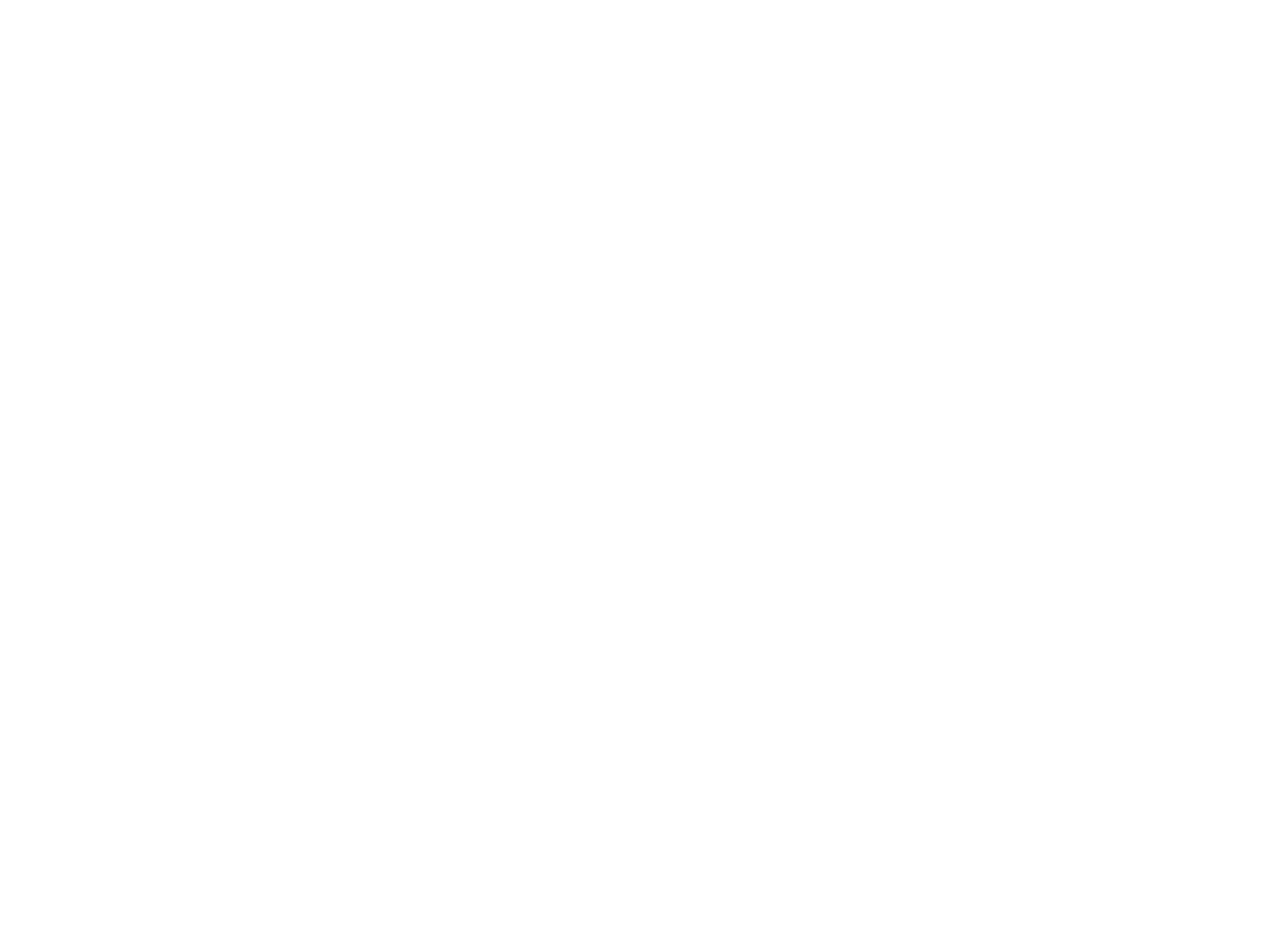
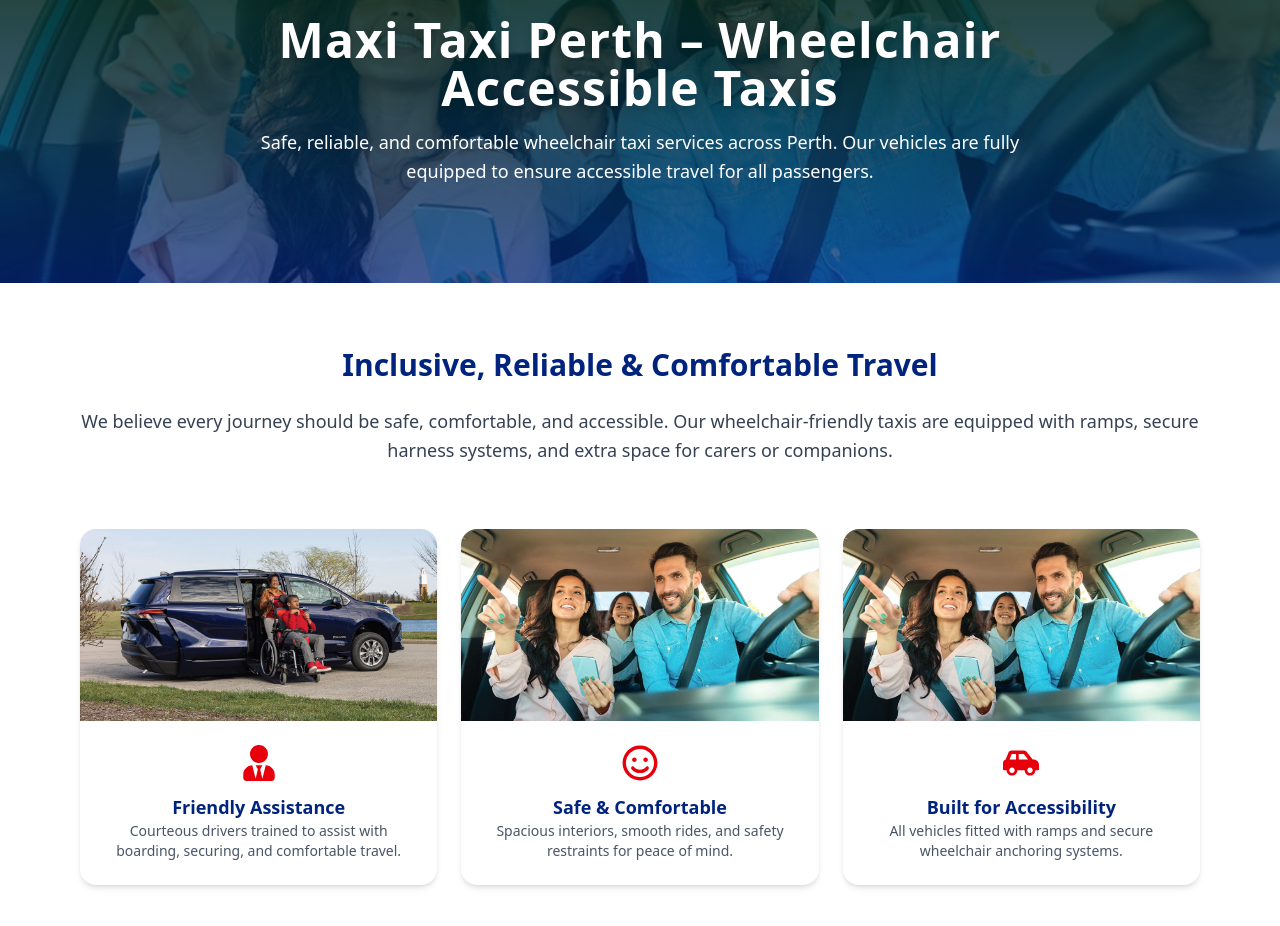
Before and after one commit to Raisul-24/comfort-maxitaxi-client, a React (Vite) app: page /wheelchair-accessible in a window 1280 px wide. Before the commit this address had no page. Shown: the part 160-1086 px from the top of the page. Before the commit the page ends 800 px from the top, so only its background shows below. Built offline with nearby package versions, Linux system fonts and the light colour scheme.

Commit message:
added acceable wheelchair page

```diff
--- a/src/Pages/BabyCapsule.jsx
+++ b/src/Pages/BabyCapsule.jsx
@@ -1,6 +1,7 @@
 import React from "react";
 import { FaTaxi, FaCheckCircle, FaUserTie, FaClock } from "react-icons/fa";
 import b2 from "/images/b2.jpeg";
+import { FaPhoneVolume } from "react-icons/fa6";
 
 const BabyCapsuleTaxi = () => {
     const services = [
@@ -134,16 +135,33 @@
                 </div>
             </div>
             {/* Booking Info Section */}
-            <div className="py-16">
-                <div className="max-w-7xl mx-auto px-4 md:px-8 text-center">
-                    <h2 className="text-2xl md:text-3xl font-bold text-[#00247D] mb-6">
+            <div className="hero max-w-7xl mx-auto py-16 px-4">
+                            <div className="hero-content flex-col md:flex-row-reverse">
+                                <img
+                                    src="/images/b2.jpeg"
+                                    className="w-full md:w-60 lg:w-96 rounded-lg shadow-2xl"
+                                />
+                                <div className="flex flex-col items-center">
+                                    <h2 className="text-2xl lg:text-4xl font-bold text-[#00247D] mb-6">
                                         Book Your Baby-Friendly Taxi Today
                                     </h2>
-                    <p className="text-gray-700 text-sm md:text-base leading-relaxed max-w-3xl mx-auto">
+                                    <p className="text-gray-700 text-sm md:text-base mb-8 leading-relaxed">
                                         Simply let us know your pick-up location, time, number of passengers, and the age of your child. Maxi Taxi Perth will provide a suitable taxi with the right baby capsule, toddler seat or booster, ensuring your little one travels safely and comfortably.
+                                    </p>
+                                    <btn
+                                        onClick={() => window.location.href = "tel:+61478674464"}
+                                        className="w-60 btn px-4 py-2 bg-blue-950 text-white rounded-md hover:bg-white hover:text-blue-950 flex items-center gap-2"
+                                    >
+                                        <FaPhoneVolume />
+                                        <p>Call Now to Book</p>
+                                    </btn>
+                                    <p className="mt-4 text-gray-700 text-xs md:text-sm">
+                                        Or contact us via email for a customised wedding transport quote.
                                     </p>
                                 </div>
                             </div>
+                        </div>
+
             {/* FAQ Section */}
             <div className="py-16 px-4 bg-gradient-to-r from-[#00247D]/10 via-white to-[#FF0000]/10">
                 <div className="max-w-7xl mx-auto">
--- /dev/null
+++ b/src/Pages/WheelchairAccessible.jsx
@@ -0,0 +1,155 @@
+import React from "react";
+import {
+    FaWheelchair,
+    FaUserTie,
+    FaCheckCircle,
+    FaClock,
+    FaPhoneAlt,
+    FaCarSide,
+    FaRegSmile,
+    FaCalendarCheck,
+    FaRoute,
+} from "react-icons/fa";
+import wheelchairImg from "/images/b4.jpg";
+import assistImg from "/images/b5.jpg";
+import comfortImg from "/images/b4.jpg";
+import { FaPhoneVolume } from "react-icons/fa6";
+
+const WheelchairAccessible = () => {
+    return (
+        <div className="bg-white">
+            {/* Hero Section */}
+            <div
+                className="relative py-24 px-4 text-center bg-cover bg-center"
+                style={{ backgroundImage: `url(${wheelchairImg})` }}
+            >
+                <div className="absolute inset-0 bg-gradient-to-b from-[#00240D]/90 to-[#00247D]/70"></div>
+                <div className="relative z-10 max-w-3xl mx-auto text-white">
+                    <h1 className="text-3xl md:text-5xl font-extrabold drop-shadow-lg tracking-wide">
+                        Maxi Taxi Perth – Wheelchair Accessible Taxis
+                    </h1>
+                    <p className="mt-4 text-base md:text-lg leading-relaxed">
+                        Safe, reliable, and comfortable wheelchair taxi services across Perth.
+                        Our vehicles are fully equipped to ensure accessible travel for all
+                        passengers.
+                    </p>
+                </div>
+            </div>
+
+            {/* Intro */}
+            <div className="max-w-6xl mx-auto px-4 py-16 text-center">
+                <h2 className="text-2xl md:text-3xl font-bold text-[#00247D] mb-6">
+                    Inclusive, Reliable & Comfortable Travel
+                </h2>
+                <p className="text-gray-700 text-base md:text-lg leading-relaxed">
+                    We believe every journey should be safe, comfortable, and accessible.
+                    Our wheelchair-friendly taxis are equipped with ramps, secure harness
+                    systems, and extra space for carers or companions.
+                </p>
+            </div>
+
+            {/* 3 Features with Images */}
+            <div className="max-w-6xl mx-auto px-4 grid md:grid-cols-3 gap-6 mb-20">
+                <div className="bg-white rounded-2xl shadow-md overflow-hidden">
+                    <img src={assistImg} alt="Driver Assistance" className="w-full h-48 object-cover" />
+                    <div className="p-6 text-center">
+                        <FaUserTie className="text-4xl text-red-600 mx-auto mb-3" />
+                        <h3 className="font-bold text-lg text-[#00247D]">Friendly Assistance</h3>
+                        <p className="text-gray-600 text-sm">
+                            Courteous drivers trained to assist with boarding, securing, and
+                            comfortable travel.
+                        </p>
+                    </div>
+                </div>
+                <div className="bg-white rounded-2xl shadow-md overflow-hidden">
+                    <img src={comfortImg} alt="Comfort Travel" className="w-full h-48 object-cover" />
+                    <div className="p-6 text-center">
+                        <FaRegSmile className="text-4xl text-red-600 mx-auto mb-3" />
+                        <h3 className="font-bold text-lg text-[#00247D]">Safe & Comfortable</h3>
+                        <p className="text-gray-600 text-sm">
+                            Spacious interiors, smooth rides, and safety restraints for peace
+                            of mind.
+                        </p>
+                    </div>
+                </div>
+                <div className="bg-white rounded-2xl shadow-md overflow-hidden">
+                    <img src={wheelchairImg} alt="Wheelchair Taxi Perth" className="w-full h-48 object-cover" />
+                    <div className="p-6 text-center">
+                        <FaCarSide className="text-4xl text-red-600 mx-auto mb-3" />
+                        <h3 className="font-bold text-lg text-[#00247D]">Built for Accessibility</h3>
+                        <p className="text-gray-600 text-sm">
+                            All vehicles fitted with ramps and secure wheelchair anchoring
+                            systems.
+                        </p>
+                    </div>
+                </div>
+            </div>
+
+            {/* Booking Process */}
+            <div className="bg-gray-50 py-16">
+                <div className="max-w-6xl mx-auto px-4 text-center">
+                    <h2 className="text-2xl md:text-3xl font-bold text-[#00247D] mb-10">
+                        How to Book a Wheelchair Accessible Taxi
+                    </h2>
+                    <div className="grid md:grid-cols-3 gap-8">
+                        <div className="bg-white rounded-xl shadow-md p-6">
+                            <FaPhoneAlt className="text-4xl text-red-600 mx-auto mb-3" />
+                            <h4 className="font-bold text-lg text-[#00247D] mb-2">Step 1</h4>
+                            <p className="text-gray-600 text-sm">
+                                Call our 24/7 hotline or book online with your pickup details.
+                            </p>
+                        </div>
+                        <div className="bg-white rounded-xl shadow-md p-6">
+                            <FaCalendarCheck className="text-4xl text-red-600 mx-auto mb-3" />
+                            <h4 className="font-bold text-lg text-[#00247D] mb-2">Step 2</h4>
+                            <p className="text-gray-600 text-sm">
+                                Schedule your trip — choose immediate pickup or pre-book for
+                                hospital, airport, or events.
+                            </p>
+                        </div>
+                        <div className="bg-white rounded-xl shadow-md p-6">
+                            <FaRoute className="text-4xl text-red-600 mx-auto mb-3" />
+                            <h4 className="font-bold text-lg text-[#00247D] mb-2">Step 3</h4>
+                            <p className="text-gray-600 text-sm">
+                                Our driver arrives on time, assists you onboard, and ensures a
+                                safe journey.
+                            </p>
+                        </div>
+                    </div>
+                </div>
+            </div>
+
+            {/* CTA */}
+
+            <div className="hero max-w-7xl mx-auto py-16 px-4">
+                <div className="hero-content flex-col md:flex-row-reverse">
+                    <img
+                        src="/images/b5.jpg"
+                        className="w-full md:w-60 lg:w-96 rounded-lg shadow-2xl"
+                    />
+                    <div className="flex flex-col items-center">
+                        <h2 className="text-2xl lg:text-4xl font-bold text-[#00247D] mb-6">
+                            Book Your Wheelchair Taxi in Perth Today
+                        </h2>
+                        <p className="text-gray-700 text-sm md:text-base mb-8 leading-relaxed">
+                            Inclusive, affordable, and always on time. Call us anytime and we’ll be there to make your journey easier.
+                        </p>
+                        <btn
+                            onClick={() => window.location.href = "tel:+61478674464"}
+                            className="w-60 btn px-4 py-2 bg-blue-950 text-white rounded-md hover:bg-white hover:text-blue-950 flex items-center gap-2"
+                        >
+                            <FaPhoneVolume />
+                            <p>Call Now to Book</p>
+                        </btn>
+                        <p className="mt-4 text-gray-700 text-xs md:text-sm">
+                            Or contact us via email for a customised wedding transport quote.
+                        </p>
+                    </div>
+                </div>
+            </div>
+
+        </div>
+    );
+};
+
+export default WheelchairAccessible;
--- a/src/components/BookingForm.jsx
+++ b/src/components/BookingForm.jsx
@@ -49,14 +49,15 @@
             "in Rockingham 🌊", 2000,
             "in Scarborough Beach 🌅", 2000,
           ]}
-          wrapper="span"
-          speed={50}
-          repeat={Infinity}
+            wrapper="span"
+            speed={60}
+            repeat={Infinity}
+            cursor={true}
           className=" text-lg md:text-2xl font-semibold text-blue-950"
         />
         </div>
-        <p className="text-center text-gray-600 mb-6 text-sm md:text-base">
-          For your business or personal needs
+        <p className="text-gray-700 text-center text-sm md:text-base mb-8 leading-relaxed mt-4">
+          Maxi Taxi Perth provides reliable transport for weddings, events, airport transfers, and everyday travel across all major Perth areas.
         </p>
 
         {/* Grid Fields */}
--- a/src/main.jsx
+++ b/src/main.jsx
@@ -8,6 +8,7 @@
 import AirportTransfer from './Pages/AirportTransfer.jsx';
 import BabyCapsule from './Pages/BabyCapsule.jsx';
 import WeddingTransport from './Pages/WeddingTransport.jsx';
+import WheelchairAccessible from './Pages/WheelchairAccessible.jsx';
 
 
 const router = createBrowserRouter([
@@ -31,6 +32,10 @@
         path: "/wedding-transport",
         element: <WeddingTransport />,
       },
+      {
+        path: "/wheelchair-accessible",
+        element: <WheelchairAccessible />,
+      }
     ]
   },
 ]);
```
Lines whose indentation alone changed are shown as unchanged.
